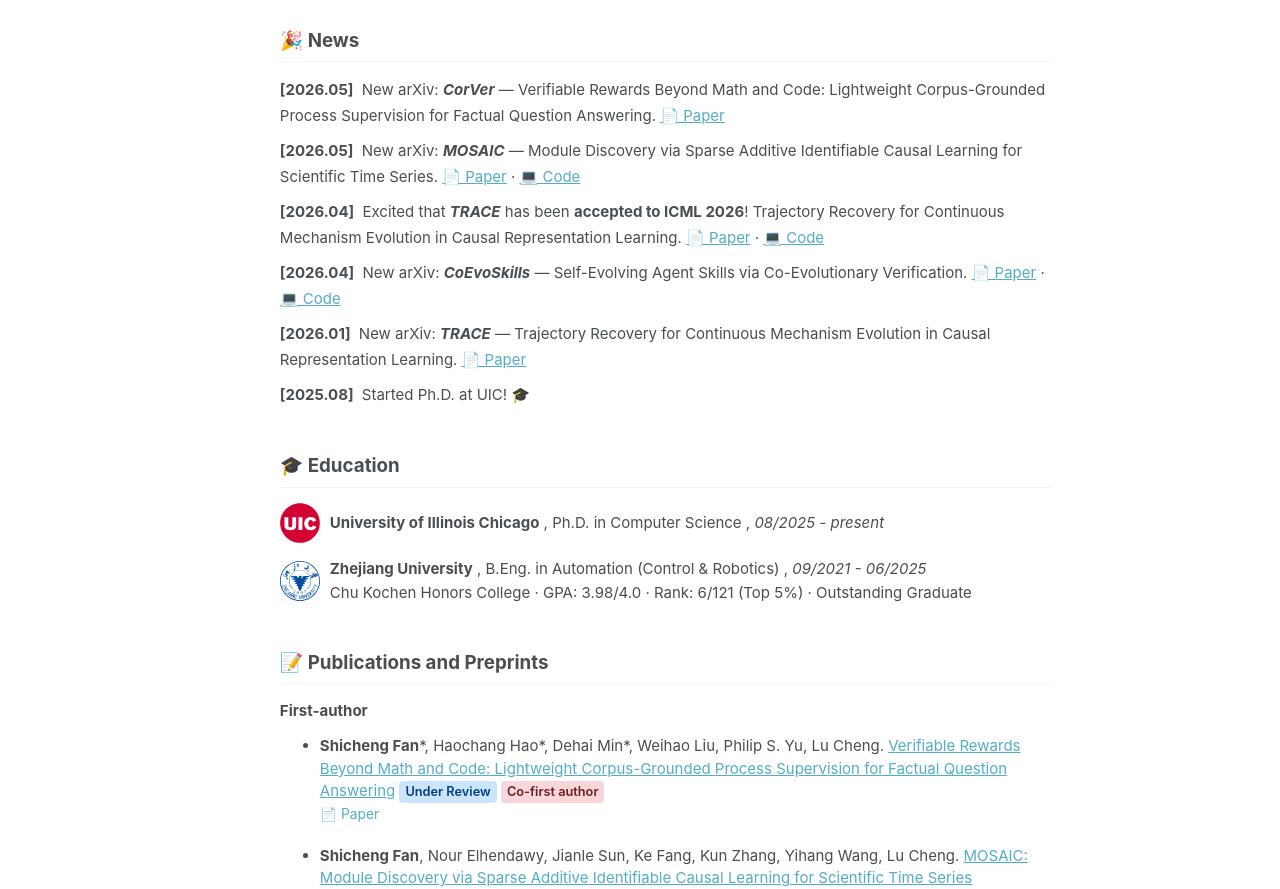
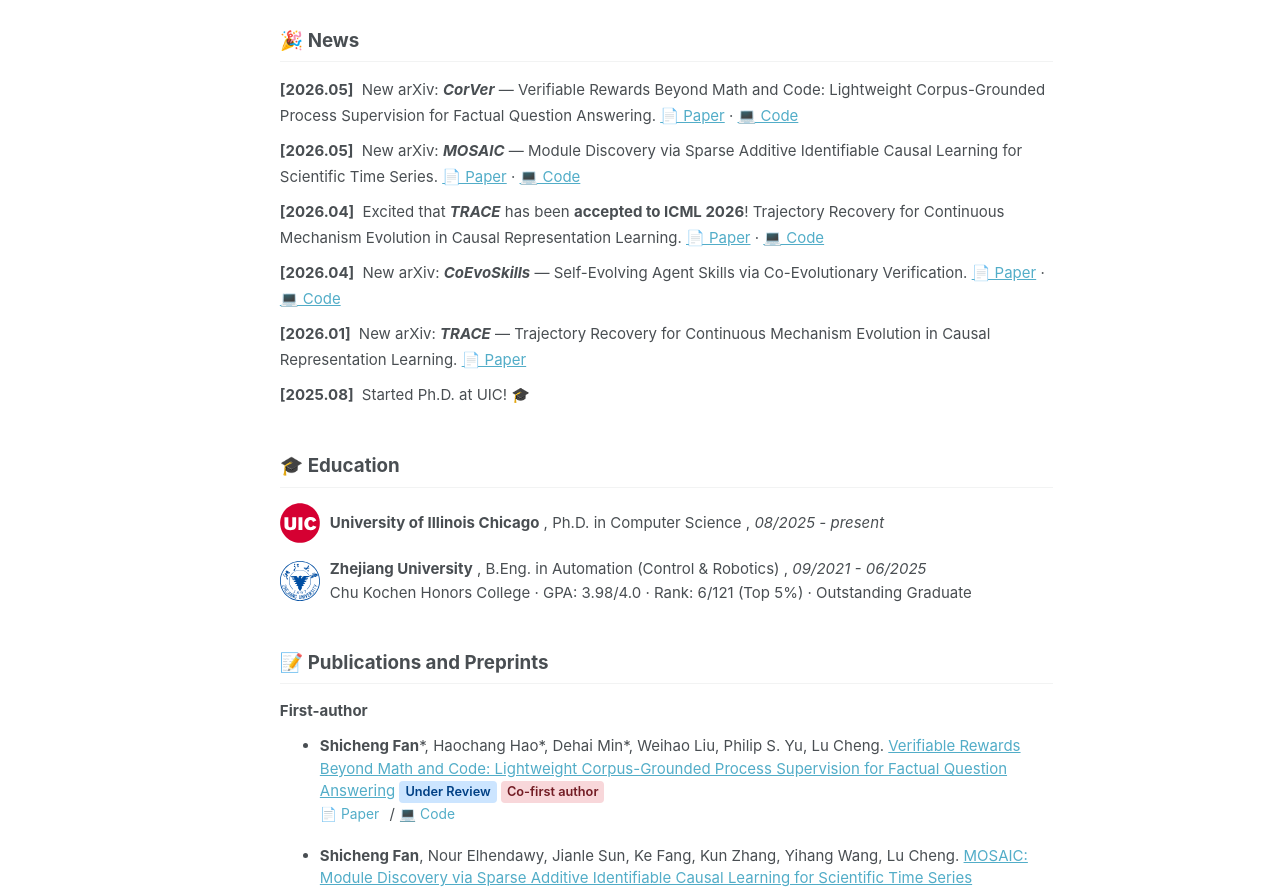
Before and after one commit to shichengf/shichengf.github.io, a Jekyll site: the page built from _pages/about.md, in a window 1280 px wide and 1400 px high. Shown: the part 501-1390 px from the top of the window. Built offline with Jekyll 4.4.1, drawn with Linux system fonts in a browser that asks for light colours.

Commit message:
add CorVer code link

```diff
--- a/_pages/about.md
+++ b/_pages/about.md
@@ -30,7 +30,7 @@ redirect_from:
 ## 🎉 News
 
 <ul class="news-list">
-  <li><span class="news-date">[2026.05]</span> New arXiv: <strong><em>CorVer</em></strong> — Verifiable Rewards Beyond Math and Code: Lightweight Corpus-Grounded Process Supervision for Factual Question Answering. <a href="https://arxiv.org/abs/2605.29648">📄 Paper</a></li>
+  <li><span class="news-date">[2026.05]</span> New arXiv: <strong><em>CorVer</em></strong> — Verifiable Rewards Beyond Math and Code: Lightweight Corpus-Grounded Process Supervision for Factual Question Answering. <a href="https://arxiv.org/abs/2605.29648">📄 Paper</a> · <a href="https://github.com/shichengf/CorVer">💻 Code</a></li>
   <li><span class="news-date">[2026.05]</span> New arXiv: <strong><em>MOSAIC</em></strong> — Module Discovery via Sparse Additive Identifiable Causal Learning for Scientific Time Series. <a href="https://arxiv.org/abs/2605.05524">📄 Paper</a> · <a href="https://github.com/shichengf/mosaic">💻 Code</a></li>
   <li><span class="news-date">[2026.04]</span> Excited that <strong><em>TRACE</em></strong> has been <strong>accepted to ICML 2026</strong>! Trajectory Recovery for Continuous Mechanism Evolution in Causal Representation Learning. <a href="https://www.arxiv.org/abs/2601.21135">📄 Paper</a> · <a href="https://github.com/shichengf/trace">💻 Code</a></li>
   <li><span class="news-date">[2026.04]</span> New arXiv: <strong><em>CoEvoSkills</em></strong> — Self-Evolving Agent Skills via Co-Evolutionary Verification. <a href="https://arxiv.org/abs/2604.01687">📄 Paper</a> · <a href="https://github.com/Zhang-Henry/CoEvoSkills">💻 Code</a></li>
@@ -57,7 +57,7 @@ redirect_from:
 ### First-author
 
 * **Shicheng Fan**\*, Haochang Hao\*, Dehai Min\*, Weihao Liu, Philip S. Yu, Lu Cheng. [Verifiable Rewards Beyond Math and Code: Lightweight Corpus-Grounded Process Supervision for Factual Question Answering](https://arxiv.org/abs/2605.29648) <span class="venue venue-review">Under Review</span> <span class="venue venue-cofirst">Co-first author</span>
-<br><span class="pub-links">[📄 Paper](https://arxiv.org/abs/2605.29648)</span>
+<br><span class="pub-links">[📄 Paper](https://arxiv.org/abs/2605.29648) / [💻 Code](https://github.com/shichengf/CorVer)</span>
 
 * **Shicheng Fan**, Nour Elhendawy, Jianle Sun, Ke Fang, Kun Zhang, Yihang Wang, Lu Cheng. [MOSAIC: Module Discovery via Sparse Additive Identifiable Causal Learning for Scientific Time Series](https://arxiv.org/abs/2605.05524) <span class="venue venue-review">Under Review</span>
 <br><span class="pub-links">[📄 Paper](https://arxiv.org/abs/2605.05524) / [💻 Code](https://github.com/shichengf/mosaic)</span>
```
Also changed, not shown: _pages/publications.md (+1 -1 lines).
